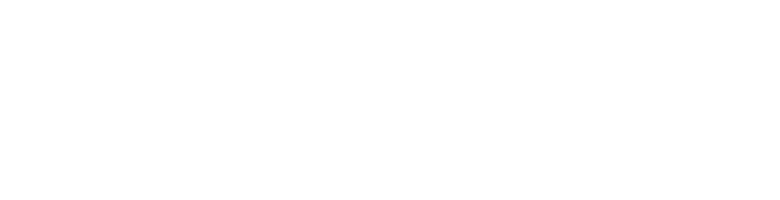
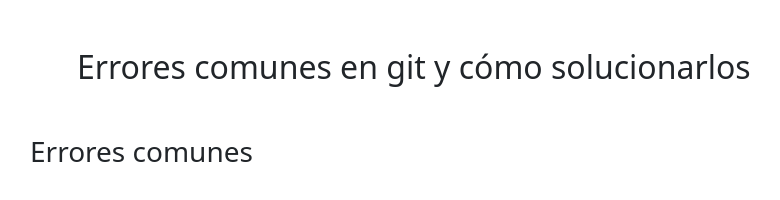
Before and after one commit to Kingstom0113/Actividad-git-1, a plain HTML site: page htmls/errores.html in a window 1280 px wide. Shown: the whole page, without its empty margins (53-833 px from the left). Drawn offline with nearby package versions, Linux system fonts and the light colour scheme.

Commit message:
creo grid y empiezo la web de errores

```diff
--- a/htmls/errores.html
+++ b/htmls/errores.html
@@ -33,6 +33,17 @@
   </script>
 
   <main>
+    <div class="container col-12 ">
+      <div>
+        <p class="h2 m-5">Errores comunes en git y cómo solucionarlos</p>
+      </div>
+      <div>
+        <table>
+          <th class="h3">Errores comunes</th>
+        </table>
+      </div>
+
+    </div>
 
   </main>
 </body>
```
